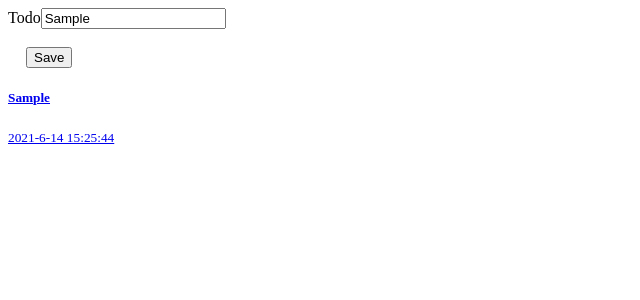
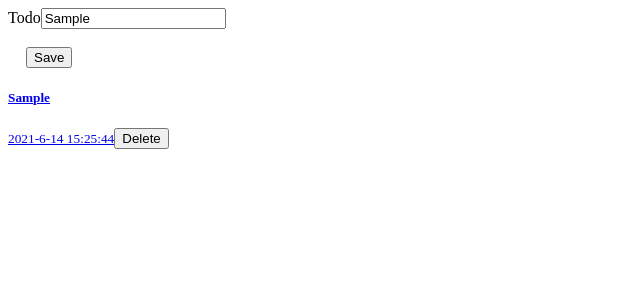
Before and after one commit to ItsTheSanchari/todo-app, a Vue app: page / in a window 1280 px wide. Both pictures are taken after typing "Sample" into the empty fields and a click on the button "Save". Shown: the top 300 px of the page, without its empty margins (0-640 px from the left). Built offline with nearby package versions, Linux system fonts and the light colour scheme; the HTML template or start-up script is replaced by a standard one.

Commit message:
added remove functionality

```diff
--- a/src/App.vue
+++ b/src/App.vue
@@ -28,6 +28,7 @@
               <div class="d-flex w-100 justify-content-between">
                 <h5 class="mb-1">{{ eachtodo.details  }}</h5>
                 <small>{{ getDate(eachtodo.created_at) }}</small>
+                <button type="button" class="btn btn-danger" @click="removeTodo(eachtodo)">Delete</button>
               </div>
             </a>
           </div>
@@ -68,6 +69,11 @@ export default defineComponent({
       let properDate = unprocessedDate.getFullYear()+'-'+(unprocessedDate.getMonth()+1)+'-'+unprocessedDate.getDate();
       let properTime = unprocessedDate.getHours() + ":" + unprocessedDate.getMinutes() + ":" + unprocessedDate.getSeconds();
       return properDate+' '+properTime
+    },
+    removeTodo(eachTodo : todo) : void {
+      let filteredArray = []
+        filteredArray = this.alltodos.filter(singleTodo => singleTodo.details !== eachTodo.details)
+        this.alltodos = filteredArray
     }
 
   },
```
